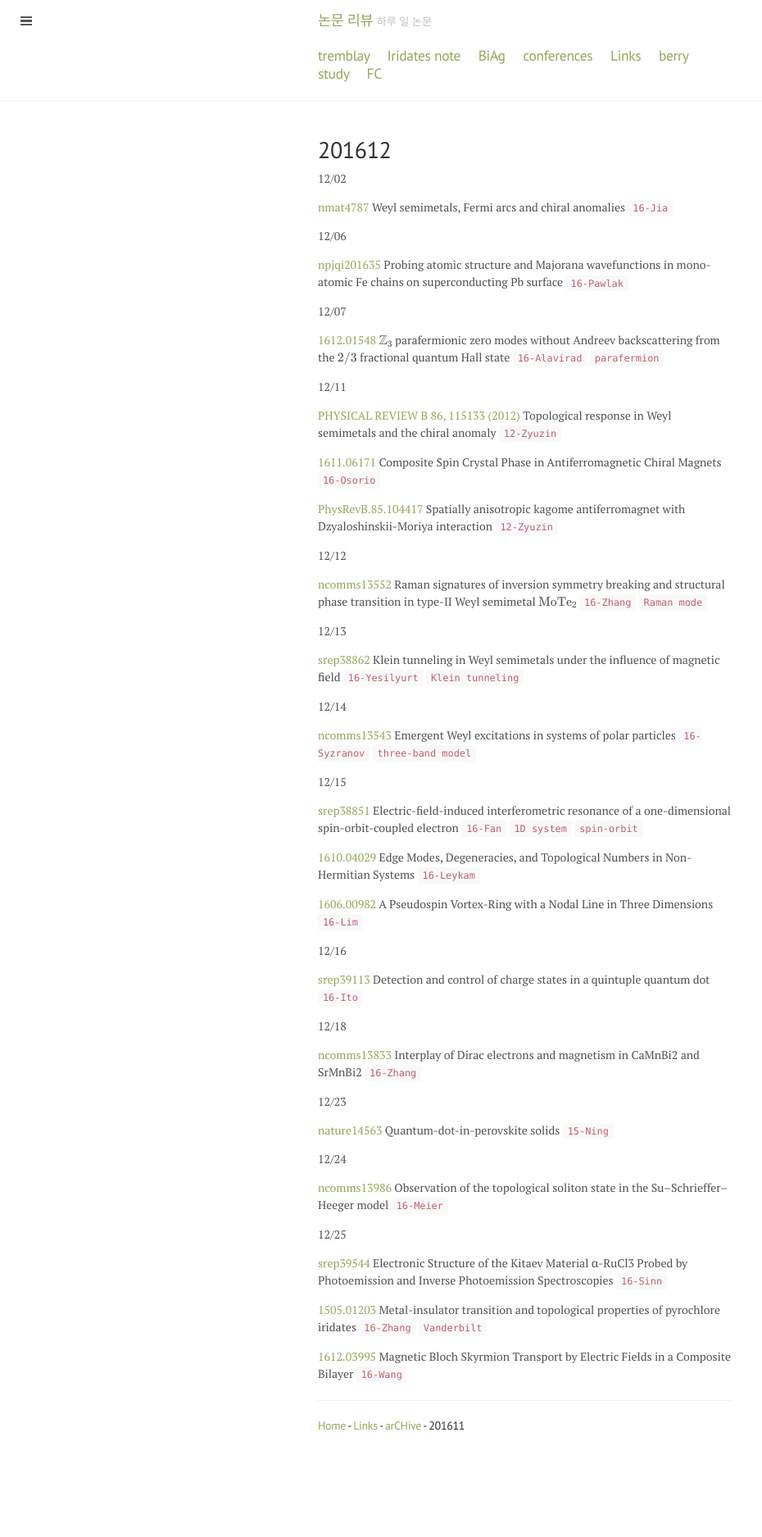
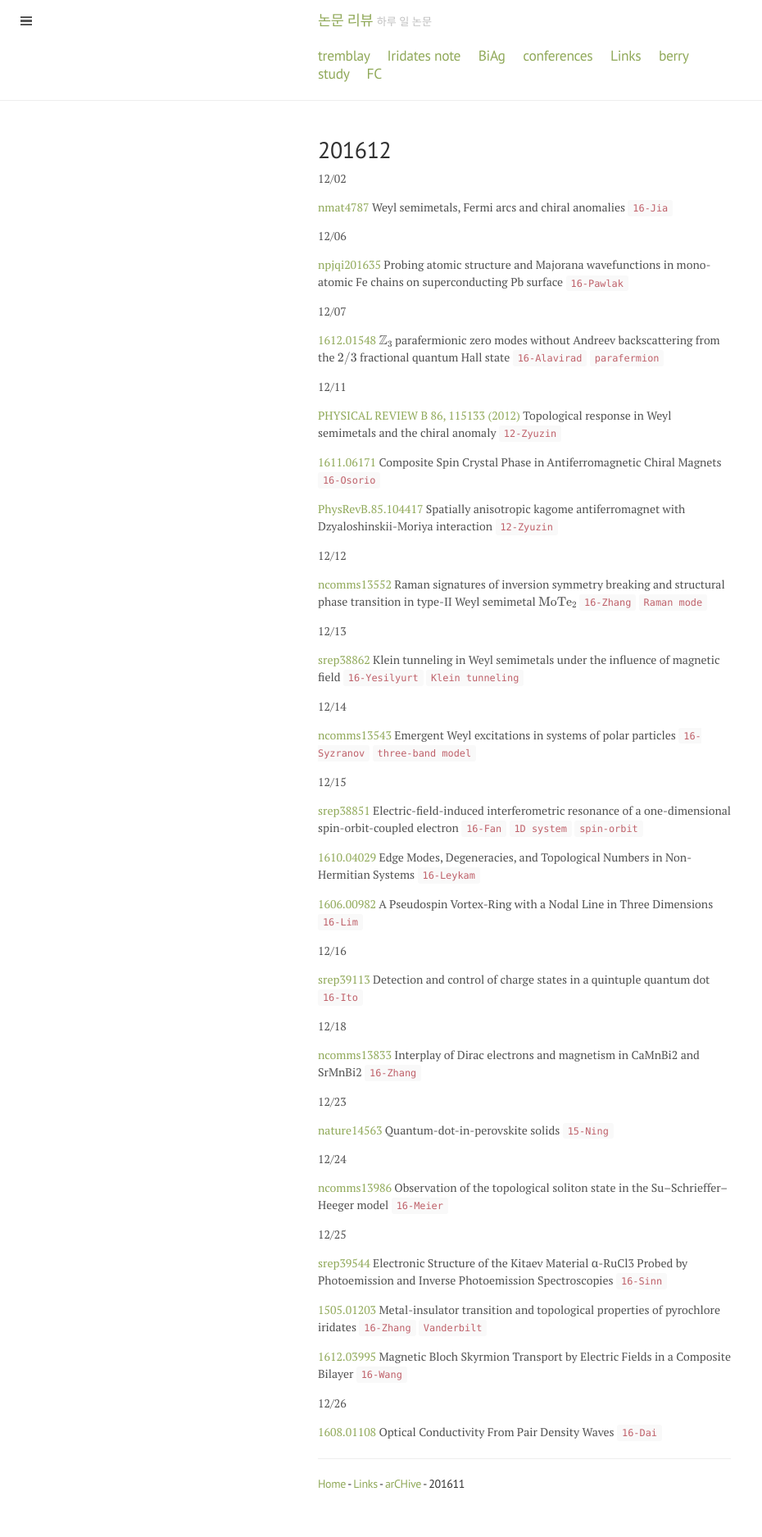
Before and after one commit to qkrwlsghdcjsworlt/work, a Jekyll site: the page built from 201612.md, in a window 1280 px wide. Shown: the whole page at 82% size, without its empty margins (0-930 px from the left). Built offline with Jekyll 4.4.1, drawn with Linux system fonts in a browser that asks for light colours; formulas are drawn with MathJax 3; before the commit the page ends 1804 px from its top, so only the background shows below that.

Commit message:
“update”

```diff
--- a/201612.md
+++ b/201612.md
@@ -70,6 +70,11 @@ quantum Hall state `16-Alavirad` `parafermion`
 
 [1612.03995](https://arxiv.org/abs/1612.03995) Magnetic Bloch Skyrmion Transport by Electric Fields in a Composite Bilayer `16-Wang`
 
+12/26
+
+[1608.01108](https://arxiv.org/abs/1608.01108) Optical Conductivity From Pair Density Waves `16-Dai`
+
+
 
 ---
 
```
